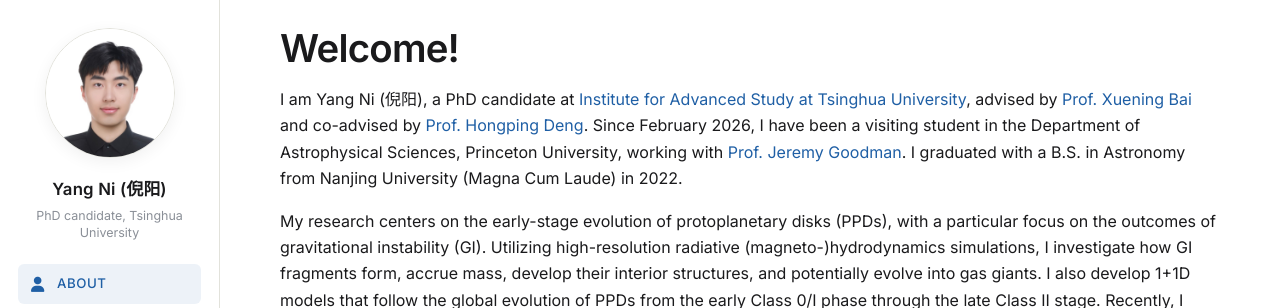
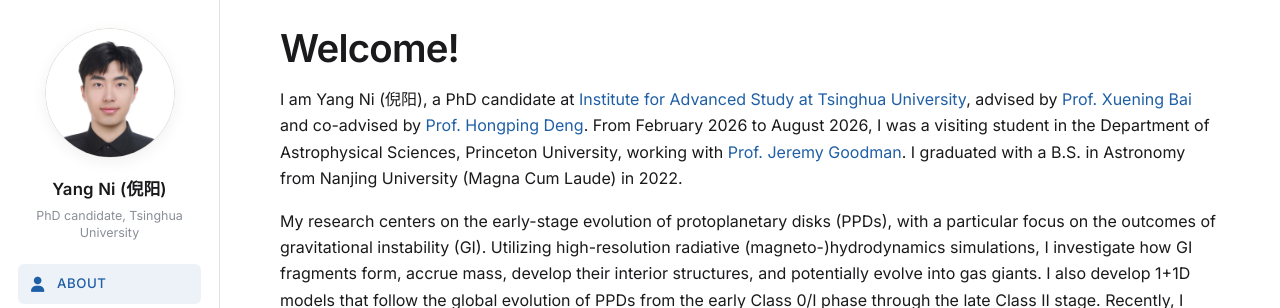
Before and after one commit to yni-astro/yni-astro.github.io, a Jekyll site: the page built from index.html, in a window 1280 px wide and 900 px high. Shown: the top 308 px of the window. Built offline with Jekyll 4.4.1, drawn with Linux system fonts in a browser that asks for light colours; a style sheet for code colours, icons or effects is not loaded.

Commit message:
minor update

```diff
--- a/index.html
+++ b/index.html
@@ -12,7 +12,7 @@ show_title: false
     <a href="http://i.astro.tsinghua.edu.cn/~xbai/" target="_blank" rel="noopener">Prof. Xuening Bai</a>
     and co-advised by
     <a href="https://sites.google.com/view/hpdeng/home" target="_blank" rel="noopener">Prof. Hongping Deng</a>.
-    Since February 2026, I have been a visiting student in the Department of Astrophysical Sciences,
+    From February 2026 to August 2026, I was a visiting student in the Department of Astrophysical Sciences,
     Princeton University, working with
     <a href="https://web.astro.princeton.edu/people/jeremy-goodman" target="_blank" rel="noopener">Prof. Jeremy Goodman</a>.
     I graduated with a B.S. in Astronomy
```
Also changed, not shown: 1 other file.
